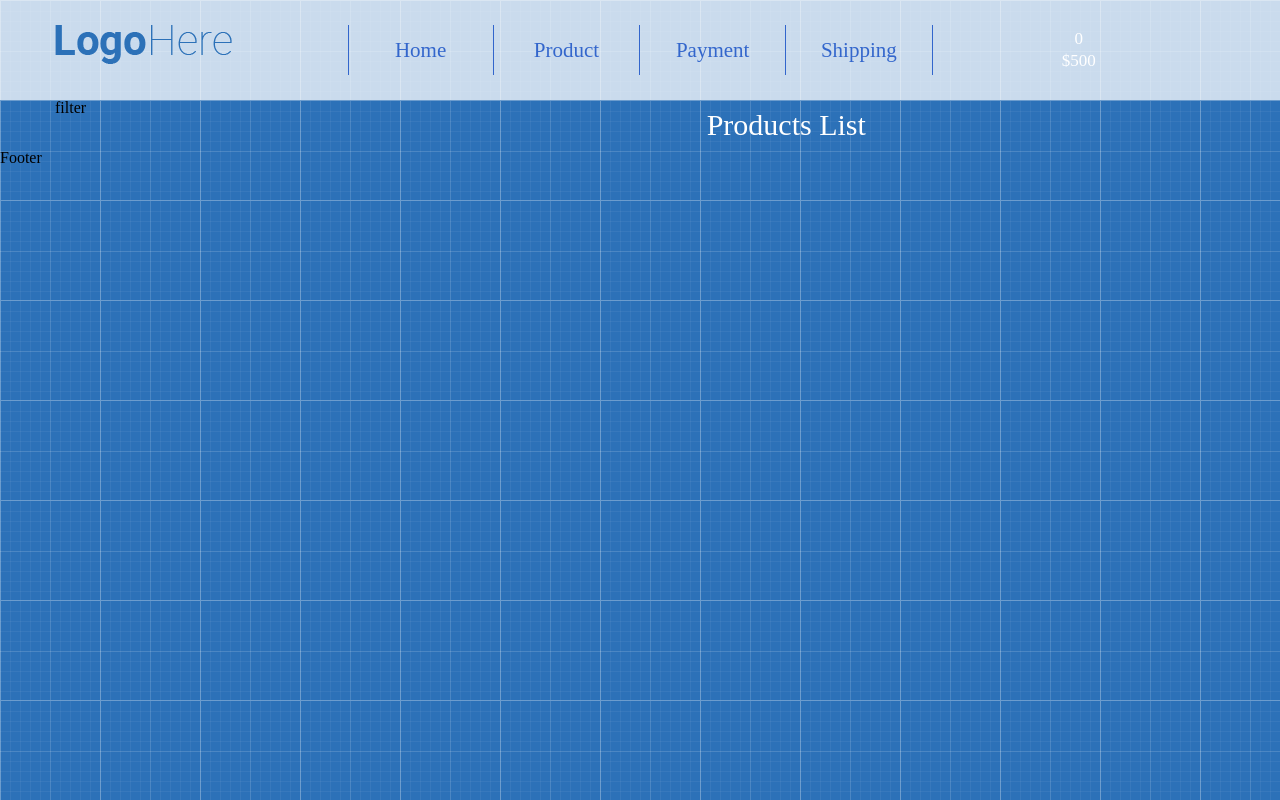
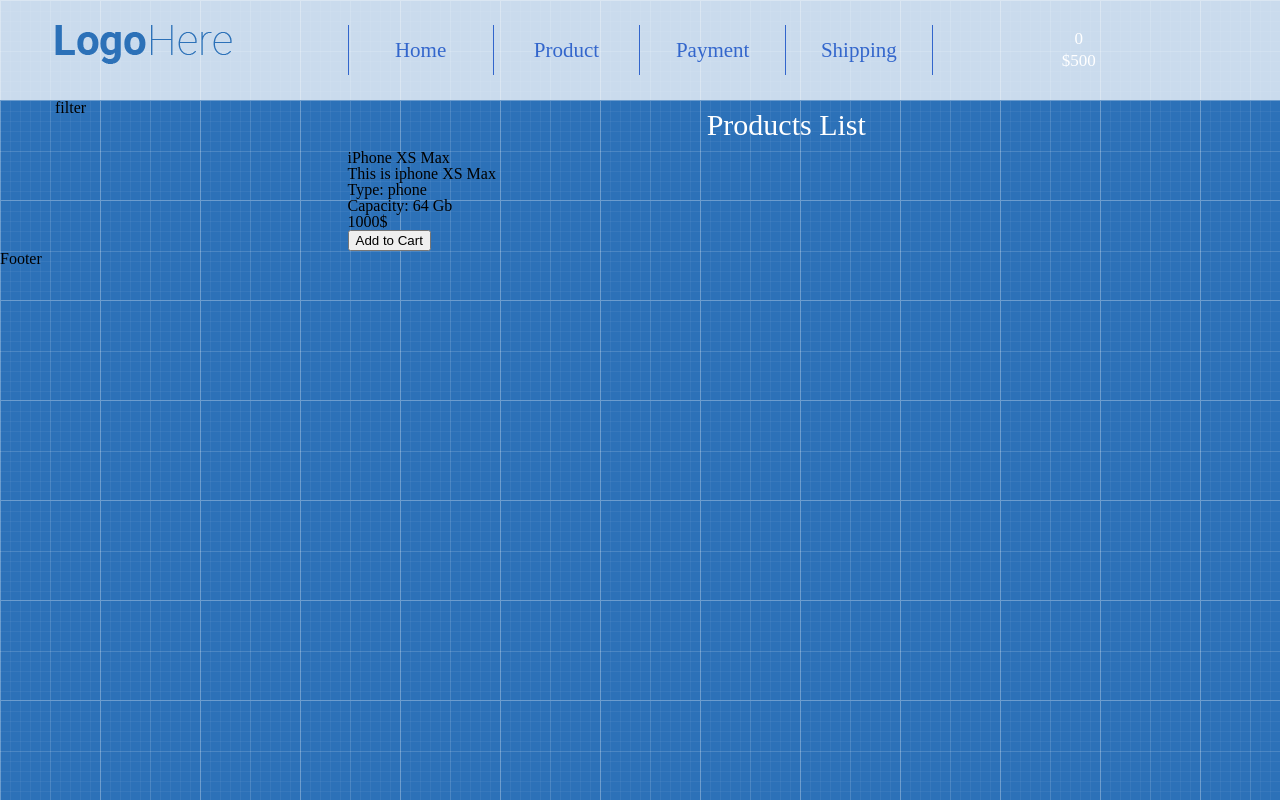
Before and after one commit to KRybiy/shop-project, a React (Create React App) app: page / in a window 1280 px wide. Built offline with nearby package versions, Linux system fonts and the light colour scheme.

Commit message:
added product list item component

```diff
--- /dev/null
+++ b/src/App/Main/Products/ProductListItem.js
@@ -0,0 +1,16 @@
+import React from 'react'
+
+const ProductListItem = () => {
+    return (
+        <div className="product-list-item">
+            <h2 className="product-name"> iPhone XS Max </h2>
+            <div className="product-description"> This is iphone XS Max </div>
+            <div className="product-features"> Type: phone </div>
+            <div className="product-features"> Capacity: 64 Gb</div>
+            <div className="product-price"> 1000$ </div>
+            <button className="btn-add-to-cart"> Add to Cart </button>
+        </div>
+    )
+}
+
+export default ProductListItem
--- a/src/App/Main/Products/ProductsList.js
+++ b/src/App/Main/Products/ProductsList.js
@@ -1,7 +1,17 @@
 import React from 'react'
+import ProductListItem from './ProductListItem';
 
 const ProductList = () => {
-    return <h1 className="page-title"> Products List </h1>
+    return (
+        <div>
+            <h1 className="page-title"> Products List </h1>
+            <div className="row">
+                <div className="col-lg-6">
+                    <ProductListItem/>
+                </div>
+            </div>
+        </div>
+    )
 }
 
 export default ProductList
```
